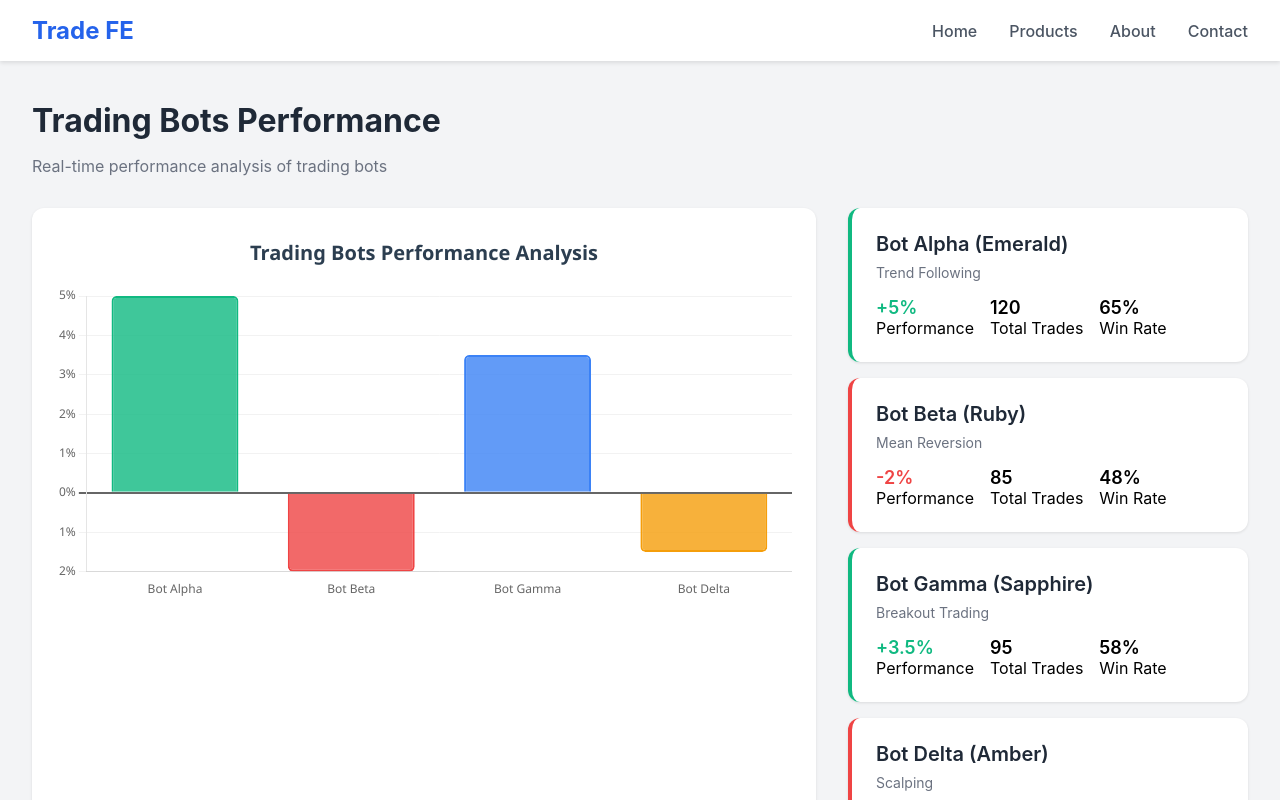
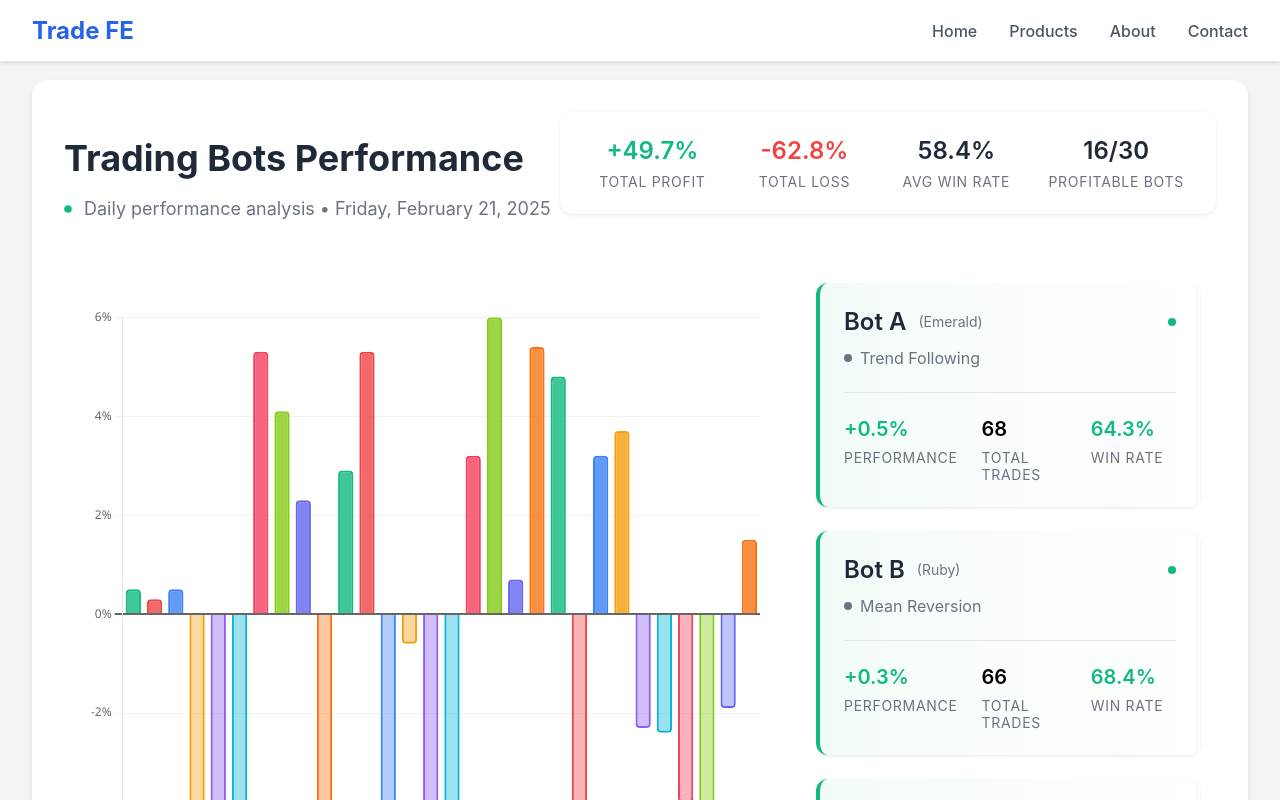
Before and after one commit to Nyxethra/trade-fe, a React (Create React App) app: page / in a window 1280 px wide. Shown: the top 800 px of the page. Built offline with nearby package versions, Linux system fonts and the light colour scheme.

Commit message:
box 1 temp

```diff
--- a/src/App.css
+++ b/src/App.css
@@ -41,30 +41,122 @@
 
 .content {
   padding-top: 5rem;
-  max-width: 1400px;
+
   margin: 0 auto;
   padding-left: 2rem;
   padding-right: 2rem;
+}
+
+.main-boxes {
+  display: flex;
+  flex-direction: column;
+  gap: 2rem;
+  margin-bottom: 2rem;
+}
+
+.box {
+  background: white;
+  border-radius: 16px;
+  padding: 2rem;
+  box-shadow: 0 4px 6px rgba(0, 0, 0, 0.1);
+  min-height: 600px;
+}
+
+.box-empty {
+  background: rgba(255, 255, 255, 0.7);
+  border: 2px dashed #cbd5e1;
+  display: flex;
+  align-items: center;
+  justify-content: center;
+  font-size: 1.25rem;
+  color: #94a3b8;
+}
+
+.header-section {
+  display: flex;
+  justify-content: space-between;
+  align-items: flex-start;
+  margin-bottom: 2rem;
+}
+
+.stats-summary {
+  display: flex;
+  gap: 2rem;
+  background: white;
+  padding: 1.5rem 2rem;
+  border-radius: 12px;
+  box-shadow: 0 1px 3px rgba(0, 0, 0, 0.1);
+}
+
+.summary-item {
+  display: flex;
+  flex-direction: column;
+  align-items: center;
+  min-width: 120px;
+}
+
+.summary-value {
+  font-size: 1.5rem;
+  font-weight: 600;
+  margin-bottom: 0.5rem;
+  color: #1f2937;
+}
+
+.summary-item.profit .summary-value {
+  color: #10b981;
+}
+
+.summary-item.loss .summary-value {
+  color: #ef4444;
+}
+
+.summary-label {
+  font-size: 0.875rem;
+  color: #6b7280;
+  text-transform: uppercase;
+  letter-spacing: 0.05em;
 }
 
 .dashboard-container {
   display: grid;
   grid-template-columns: 1fr 400px;
   gap: 2rem;
-  margin-top: 2rem;
 }
 
 .chart-section {
-  background: white;
+  background: transparent;
   border-radius: 12px;
   padding: 1.5rem;
-  box-shadow: 0 1px 3px rgba(0, 0, 0, 0.1);
+  position: relative;
+  overflow: hidden;
+  min-height: 600px;
+  display: flex;
+  flex-direction: column;
+  box-shadow: none;
 }
 
 .bots-list {
   display: flex;
   flex-direction: column;
-  gap: 1rem;
+  gap: 1.5rem;
+  max-height: 800px;
+  overflow-y: auto;
+  padding-right: 1rem;
+  scrollbar-width: thin;
+  scrollbar-color: #cbd5e1 transparent;
+}
+
+.bots-list::-webkit-scrollbar {
+  width: 6px;
+}
+
+.bots-list::-webkit-scrollbar-track {
+  background: transparent;
+}
+
+.bots-list::-webkit-scrollbar-thumb {
+  background-color: #cbd5e1;
+  border-radius: 3px;
 }
 
 .bot-card {
@@ -75,43 +167,82 @@
   box-shadow: 0 1px 3px rgba(0, 0, 0, 0.1);
   border-left: 4px solid transparent;
   transition: all 0.3s ease;
+  position: relative;
+}
+
+.bot-card::after {
+  content: '';
+  position: absolute;
+  top: 0;
+  right: 0;
+  width: 4px;
+  height: 100%;
+  background: inherit;
+  border-left-color: inherit;
 }
 
 .bot-card:hover {
   transform: translateY(-2px);
-  box-shadow: 0 4px 6px rgba(0, 0, 0, 0.1);
+  box-shadow: 0 8px 12px rgba(0, 0, 0, 0.1);
 }
 
 .bot-card.profit {
   border-left-color: #10b981;
+  background: linear-gradient(to right, rgba(16, 185, 129, 0.05), white);
 }
 
 .bot-card.loss {
   border-left-color: #ef4444;
+  background: linear-gradient(to right, rgba(239, 68, 68, 0.05), white);
 }
 
 .bot-name {
+  font-size: 1.5rem;
+  font-weight: 600;
+  color: #1f2937;
+  margin-bottom: 0.75rem;
+  display: flex;
+  align-items: center;
+  gap: 0.75rem;
+}
+
+.bot-type {
+  font-size: 1rem;
+  color: #6b7280;
+  margin-bottom: 1.5rem;
+  display: flex;
+  align-items: center;
+  gap: 0.5rem;
+}
+
+.bot-type::before {
+  content: '';
+  display: inline-block;
+  width: 8px;
+  height: 8px;
+  border-radius: 50%;
+  background-color: currentColor;
+}
+
+.bot-stats {
+  display: grid;
+  grid-template-columns: repeat(3, 1fr);
+  gap: 1.5rem;
+  padding-top: 1.5rem;
+  border-top: 1px solid #e5e7eb;
+}
+
+.stat-value {
   font-size: 1.25rem;
   font-weight: 600;
-  color: #1f2937;
   margin-bottom: 0.5rem;
 }
 
-.bot-type {
+.stat-label {
   font-size: 0.875rem;
   color: #6b7280;
-  margin-bottom: 1rem;
-}
-
-.bot-stats {
-  display: flex;
-  align-items: center;
-  gap: 1rem;
-}
-
-.stat-value {
-  font-size: 1.125rem;
-  font-weight: 600;
+  text-transform: uppercase;
+  letter-spacing: 0.05em;
 }
 
 .stat-value.profit {
@@ -124,13 +255,44 @@
 
 h1 {
   color: #1f2937;
-  margin-bottom: 0.5rem;
+  margin-bottom: 0.75rem;
   text-align: left;
+  font-size: 2.25rem;
 }
 
 .subtitle {
   color: #6b7280;
-  font-size: 1rem;
+  font-size: 1.125rem;
   text-align: left;
   margin-bottom: 2rem;
+  display: flex;
+  align-items: center;
+  gap: 0.75rem;
 }
+
+.subtitle::before {
+  content: '';
+  display: inline-block;
+  width: 8px;
+  height: 8px;
+  border-radius: 50%;
+  background-color: #10b981;
+  animation: pulse 2s infinite;
+}
+
+@keyframes pulse {
+  0% {
+    transform: scale(0.95);
+    box-shadow: 0 0 0 0 rgba(16, 185, 129, 0.7);
+  }
+
+  70% {
+    transform: scale(1);
+    box-shadow: 0 0 0 6px rgba(16, 185, 129, 0);
+  }
+
+  100% {
+    transform: scale(0.95);
+    box-shadow: 0 0 0 0 rgba(16, 185, 129, 0);
+  }
+}
--- a/src/App.js
+++ b/src/App.js
@@ -4,55 +4,98 @@ import TopBar from './components/TopBar';
 import ProfitChart from './components/ProfitChart';
 import BotCard from './components/BotCard';
 
-const botsData = [
-  {
-    id: 1,
-    name: 'Bot Alpha',
-    type: 'Trend Following',
-    colorName: 'Emerald',
-    performance: 5,
-    trades: 120,
-    winRate: '65%'
-  },
-  {
-    id: 2,
-    name: 'Bot Beta',
-    type: 'Mean Reversion',
-    colorName: 'Ruby',
-    performance: -2,
-    trades: 85,
-    winRate: '48%'
-  },
-  {
-    id: 3,
-    name: 'Bot Gamma',
-    type: 'Breakout Trading',
-    colorName: 'Sapphire',
-    performance: 3.5,
-    trades: 95,
-    winRate: '58%'
-  },
-  {
-    id: 4,
-    name: 'Bot Delta',
-    type: 'Scalping',
-    colorName: 'Amber',
-    performance: -1.5,
-    trades: 150,
-    winRate: '52%'
-  }
+// Tạo dữ liệu mẫu cho 30 bot
+const generateBotsData = () => {
+  const strategies = [
+    'Trend Following', 'Mean Reversion', 'Breakout Trading', 'Scalping',
+    'Grid Trading', 'Arbitrage', 'Market Making', 'Momentum Trading',
+    'Statistical Arbitrage', 'Pattern Recognition'
   ];
 
+  const colors = [
+    { name: 'Emerald', code: '#10b981' },
+    { name: 'Ruby', code: '#ef4444' },
+    { name: 'Sapphire', code: '#3b82f6' },
+    { name: 'Amber', code: '#f59e0b' },
+    { name: 'Violet', code: '#8b5cf6' },
+    { name: 'Cyan', code: '#06b6d4' },
+    { name: 'Rose', code: '#f43f5e' },
+    { name: 'Lime', code: '#84cc16' },
+    { name: 'Indigo', code: '#6366f1' },
+    { name: 'Orange', code: '#f97316' }
+  ];
+
+  return Array.from({ length: 30 }, (_, i) => {
+    const strategyIndex = i % strategies.length;
+    const colorIndex = i % colors.length;
+    const performance = (Math.random() * 14 - 7).toFixed(1); // Random từ -7% đến +7%
+    const trades = Math.floor(Math.random() * (200 - 50) + 50); // Random từ 50-200 trades
+    const winRate = (Math.random() * (70 - 45) + 45).toFixed(1); // Random từ 45-70%
+
+    return {
+      id: i + 1,
+      name: `Bot ${String.fromCharCode(65 + i)}`, // A, B, C, ...
+      type: strategies[strategyIndex],
+      colorName: colors[colorIndex].name,
+      colorCode: colors[colorIndex].code,
+      performance: Number(performance),
+      trades: trades,
+      winRate: `${winRate}%`,
+      description: `${strategies[strategyIndex]} strategy with custom parameters`
+    };
+  });
+};
+
+const botsData = generateBotsData();
+
 function App() {
+  const date = new Date().toLocaleDateString('en-US', {
+    weekday: 'long',
+    year: 'numeric',
+    month: 'long',
+    day: 'numeric'
+  });
+
+  const totalProfit = botsData.reduce((sum, bot) => sum + (bot.performance > 0 ? bot.performance : 0), 0).toFixed(1);
+  const totalLoss = Math.abs(botsData.reduce((sum, bot) => sum + (bot.performance < 0 ? bot.performance : 0), 0)).toFixed(1);
+  const avgWinRate = (botsData.reduce((sum, bot) => sum + parseFloat(bot.winRate), 0) / botsData.length).toFixed(1);
+  const profitableBots = botsData.filter(bot => bot.performance > 0).length;
+
   return (
     <div className="App">
       <TopBar />
       <div className="content">
+        <div className="main-boxes">
+          <div className="box">
+            <div className="header-section">
+              <div>
                 <h1>Trading Bots Performance</h1>
-        <p className="subtitle">Real-time performance analysis of trading bots</p>
+                <p className="subtitle">
+                  Daily performance analysis • {date}
+                </p>
+              </div>
+              <div className="stats-summary">
+                <div className="summary-item profit">
+                  <span className="summary-value">+{totalProfit}%</span>
+                  <span className="summary-label">Total Profit</span>
+                </div>
+                <div className="summary-item loss">
+                  <span className="summary-value">-{totalLoss}%</span>
+                  <span className="summary-label">Total Loss</span>
+                </div>
+                <div className="summary-item">
+                  <span className="summary-value">{avgWinRate}%</span>
+                  <span className="summary-label">Avg Win Rate</span>
+                </div>
+                <div className="summary-item">
+                  <span className="summary-value">{profitableBots}/30</span>
+                  <span className="summary-label">Profitable Bots</span>
+                </div>
+              </div>
+            </div>
             <div className="dashboard-container">
               <div className="chart-section">
-            <ProfitChart />
+                <ProfitChart botsData={botsData} />
               </div>
               <div className="bots-list">
                 {botsData.map(bot => (
@@ -61,6 +104,11 @@ function App() {
               </div>
             </div>
           </div>
+          <div className="box box-empty">
+            Box 2 - Coming Soon
+          </div>
+        </div>
+      </div>
     </div>
   );
 }
--- a/src/components/BotCard.js
+++ b/src/components/BotCard.js
@@ -4,9 +4,31 @@ function BotCard({ bot }) {
   const { name, type, colorName, performance, trades, winRate } = bot;
   const isProfit = performance >= 0;
 
+  const getStatusColor = () => {
+    if (winRate.replace('%', '') >= 60) return '#10b981';
+    if (winRate.replace('%', '') >= 50) return '#f59e0b';
+    return '#ef4444';
+  };
+
   return (
     <div className={`bot-card ${isProfit ? 'profit' : 'loss'}`}>
-      <div className="bot-name">{name} ({colorName})</div>
+      <div className="bot-name">
+        {name}
+        <span style={{
+          fontSize: '0.875rem',
+          color: '#6b7280',
+          fontWeight: 'normal'
+        }}>
+          ({colorName})
+        </span>
+        <div style={{
+          width: '8px',
+          height: '8px',
+          borderRadius: '50%',
+          backgroundColor: getStatusColor(),
+          marginLeft: 'auto'
+        }} />
+      </div>
       <div className="bot-type">{type}</div>
       <div className="bot-stats">
         <div>
@@ -20,7 +42,9 @@ function BotCard({ bot }) {
           <div className="stat-label">Total Trades</div>
         </div>
         <div>
-          <div className="stat-value">{winRate}</div>
+          <div className="stat-value" style={{ color: getStatusColor() }}>
+            {winRate}
+          </div>
           <div className="stat-label">Win Rate</div>
         </div>
       </div>
--- a/src/components/ProfitChart.js
+++ b/src/components/ProfitChart.js
@@ -20,59 +20,20 @@ ChartJS.register(
   Legend
 );
 
-function ProfitChart() {
-  // Định nghĩa màu cho từng bot
-  const botColors = {
-    'Bot Alpha': {
-      name: 'Emerald',
-      profit: 'rgba(16, 185, 129, 0.8)',
-      loss: 'rgba(16, 185, 129, 0.3)',
-      border: 'rgba(16, 185, 129, 1)'
-    },
-    'Bot Beta': {
-      name: 'Ruby',
-      profit: 'rgba(239, 68, 68, 0.8)',
-      loss: 'rgba(239, 68, 68, 0.3)',
-      border: 'rgba(239, 68, 68, 1)'
-    },
-    'Bot Gamma': {
-      name: 'Sapphire',
-      profit: 'rgba(59, 130, 246, 0.8)',
-      loss: 'rgba(59, 130, 246, 0.3)',
-      border: 'rgba(59, 130, 246, 1)'
-    },
-    'Bot Delta': {
-      name: 'Amber',
-      profit: 'rgba(245, 158, 11, 0.8)',
-      loss: 'rgba(245, 158, 11, 0.3)',
-      border: 'rgba(245, 158, 11, 1)'
-    }
-  };
-
-  // Options cho biểu đồ
+function ProfitChart({ botsData }) {
   const options = {
     responsive: true,
+    maintainAspectRatio: false,
     animation: {
       duration: 1500,
       easing: 'easeInOutQuart',
     },
     plugins: {
       legend: {
-        display: false // Ẩn legend vì giờ chỉ có 1 dataset
+        display: false
       },
       title: {
-        display: true,
-        text: 'Trading Bots Performance Analysis',
-        font: {
-          family: "'Segoe UI', 'Roboto', sans-serif",
-          size: 20,
-          weight: 'bold'
-        },
-        padding: {
-          top: 10,
-          bottom: 30
-        },
-        color: '#2c3e50'
+        display: false
       },
       tooltip: {
         backgroundColor: 'rgba(255, 255, 255, 0.9)',
@@ -91,13 +52,13 @@ function ProfitChart() {
         displayColors: true,
         callbacks: {
           title: function(context) {
-            const bot = context[0].label;
-            return `${bot} (${botColors[bot].name})`;
+            const bot = botsData[context[0].dataIndex];
+            return `${bot.name} (${bot.type})`;
           },
           label: function(context) {
             const value = context.raw;
             const type = value >= 0 ? 'Profit' : 'Loss';
-            return `${type}: ${Math.abs(value)}%`;
+            return `${type}: ${value > 0 ? '+' : ''}${value}%`;
           }
         }
       }
@@ -121,7 +82,7 @@ function ProfitChart() {
         },
         ticks: {
           callback: function(value) {
-            return Math.abs(value) + '%';
+            return value + '%';
           },
           font: {
             family: "'Segoe UI', 'Roboto', sans-serif",
@@ -144,40 +105,31 @@ function ProfitChart() {
         }
       }
     },
-    barPercentage: 0.8, // Điều chỉnh độ rộng của cột
-    categoryPercentage: 0.9 // Điều chỉnh khoảng cách giữa các cột
+    barPercentage: 0.8,
+    categoryPercentage: 0.9
   };
 
-  const rawData = [
-    { bot: 'Bot Alpha', value: 5 },
-    { bot: 'Bot Beta', value: -2 },
-    { bot: 'Bot Gamma', value: 3.5 },
-    { bot: 'Bot Delta', value: -1.5 }
-  ];
-
   const data = {
-    labels: rawData.map(item => item.bot),
+    labels: botsData.map(bot => bot.name),
     datasets: [
       {
-        data: rawData.map(item => item.value),
-        backgroundColor: rawData.map(item =>
-          item.value >= 0 ? botColors[item.bot].profit : botColors[item.bot].profit
+        data: botsData.map(bot => bot.performance),
+        backgroundColor: botsData.map(bot =>
+          `${bot.colorCode}${bot.performance >= 0 ? 'cc' : '66'}`
         ),
-        borderColor: rawData.map(item => botColors[item.bot].border),
+        borderColor: botsData.map(bot => bot.colorCode),
         borderWidth: 2,
-        borderRadius: 5,
-        hoverBackgroundColor: rawData.map(item =>
-          item.value >= 0 ? botColors[item.bot].profit : botColors[item.bot].profit
+        borderRadius: 4,
+        hoverBackgroundColor: botsData.map(bot =>
+          `${bot.colorCode}${bot.performance >= 0 ? 'dd' : '88'}`
         ),
-        hoverBorderColor: rawData.map(item => botColors[item.bot].border),
+        hoverBorderColor: botsData.map(bot => bot.colorCode),
         hoverBorderWidth: 3
       }
     ]
   };
 
-  return (
-    <Bar options={options} data={data} />
-  );
+  return <Bar options={options} data={data} />;
 }
 
 export default ProfitChart;
```
Lines whose indentation alone changed are shown as unchanged.
